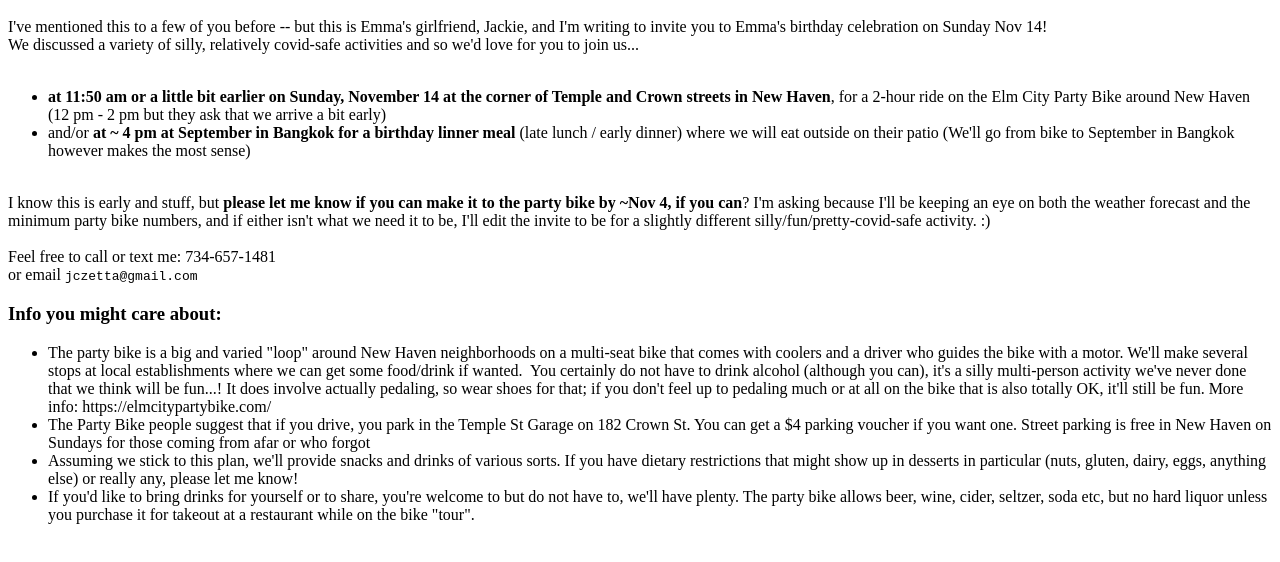
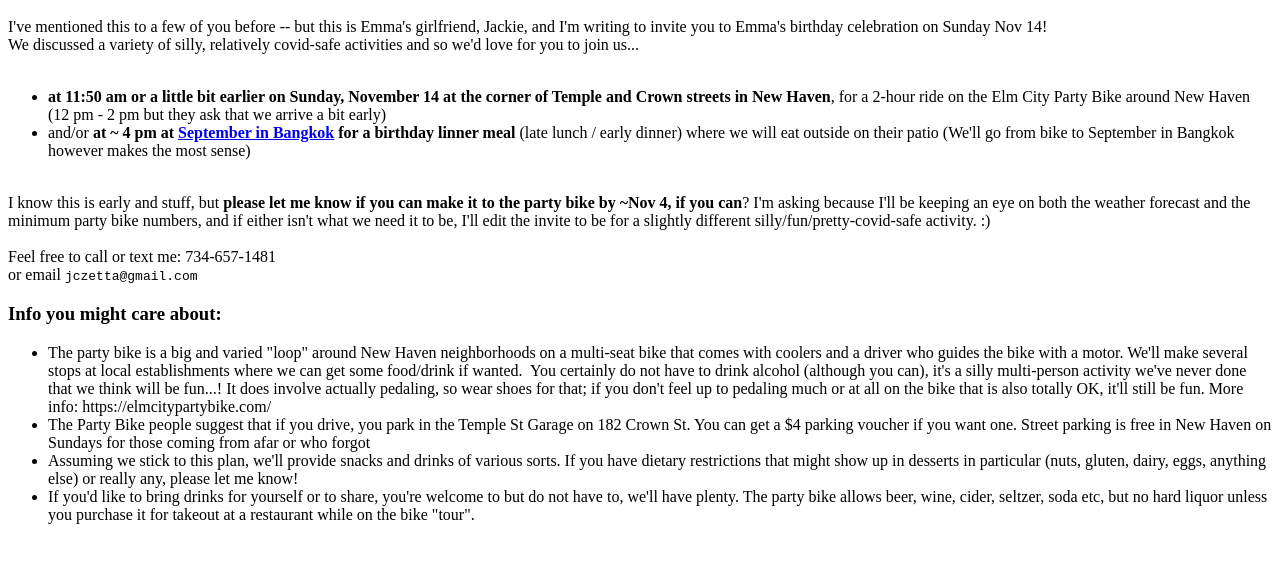
Before and after one commit to jzettac/jzettac.github.io, a plain HTML site: page index.html in a window 1280 px wide. Shown: the part 48-610 px from the top of the page. Drawn offline with Linux system fonts and the light colour scheme.

Commit message:
restaurant link

```diff
--- a/index.html
+++ b/index.html
@@ -14,7 +14,7 @@
 
         <ul>
             <li><b>at 11:50 am or a little bit earlier on Sunday, November 14 at the corner of Temple and Crown streets in New Haven</b>, for a 2-hour ride on the Elm City Party Bike around New Haven (12 pm - 2 pm but they ask that we arrive a bit early)</li>
-            <li>and/or <b>at ~ 4 pm at September in Bangkok for a birthday linner meal</b> (late lunch / early dinner) where we will eat outside on their patio (We'll go from bike to September in Bangkok however makes the most sense)</li>
+            <li>and/or <b>at ~ 4 pm at <a href="https://septemberinbangkok.com/">September in Bangkok</a> for a birthday linner meal</b> (late lunch / early dinner) where we will eat outside on their patio (We'll go from bike to September in Bangkok however makes the most sense)</li>
         </ul>
         <br>
 
```
